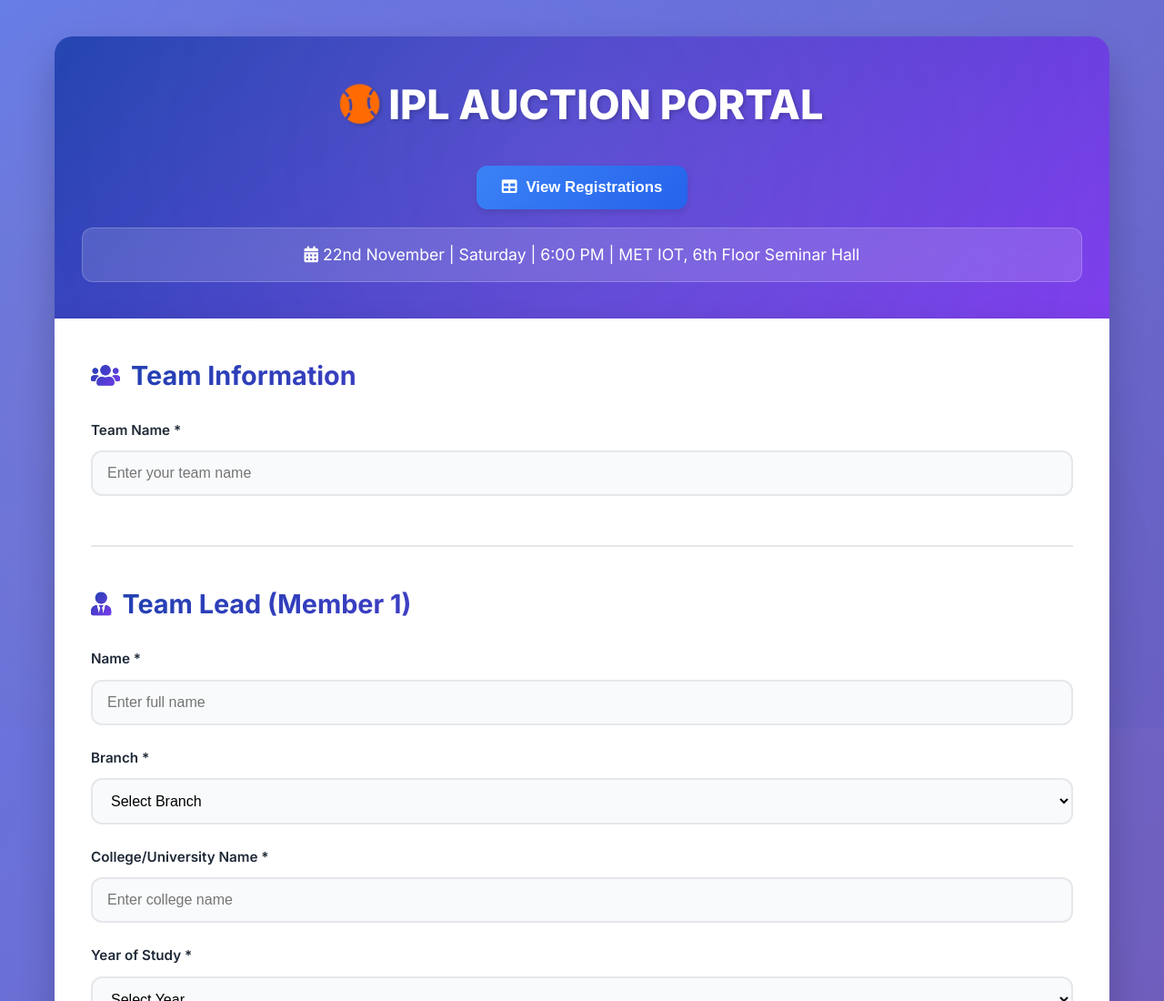
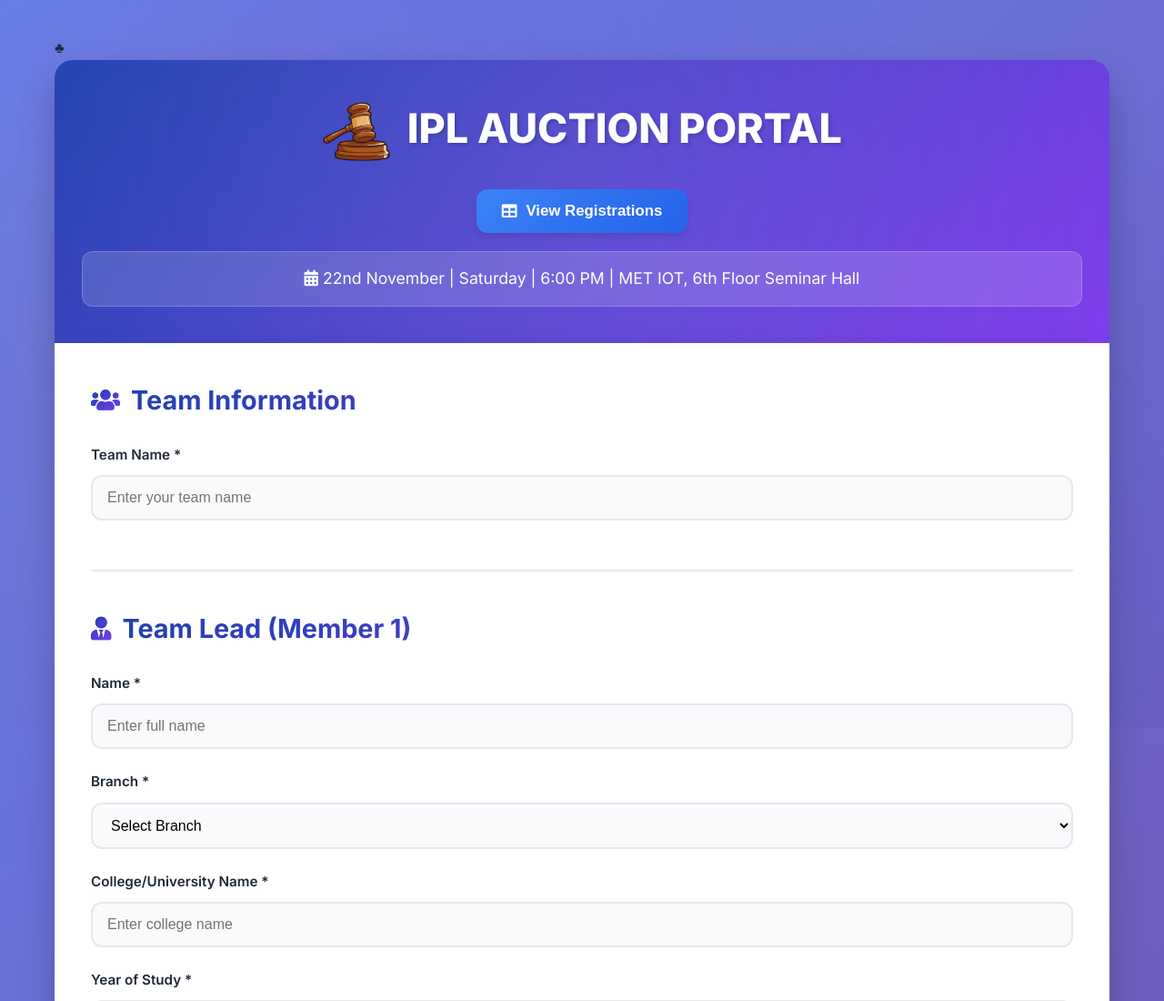
Before and after one commit to Shubhamjadhav86/Rough-IPL-Auction, a website: page index.html in a window 1280 px wide. Shown: the top 1100 px of the page at 91% size. Drawn offline with Linux system fonts and the light colour scheme.

Commit message:
Gavel Updated

```diff
--- a/index.html
+++ b/index.html
@@ -935,10 +935,14 @@
 <body>
     <div class="scroll-indicator" id="scrollIndicator"></div>
 
-    <div class="container">
+    <div class="container">♣
         <header>
             <div class="header-content">
-                <h1><i class="fas fa-baseball-ball"></i> IPL AUCTION PORTAL</h1>
+                <h1>
+                    <img src="gavel.png" alt="Bat Icon"
+                        style="width:75px; vertical-align:middle; margin-right:8px;">
+                    IPL AUCTION PORTAL
+                </h1>
                 <div class="view-btn-container">
                     <button type="button" class="btn btn-info" id="viewDataBtn">
                         <i class="fas fa-table"></i> View Registrations
```
Also changed, not shown: gavel.png (added).
